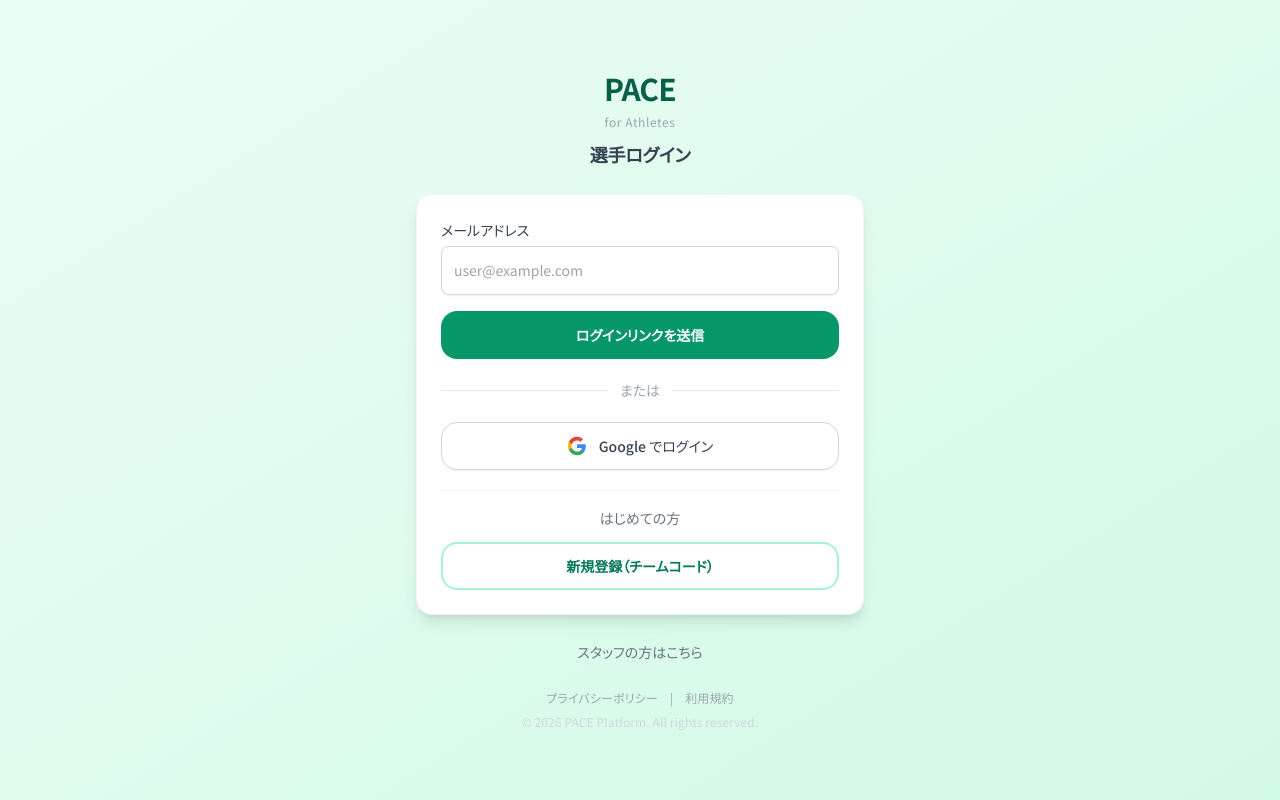
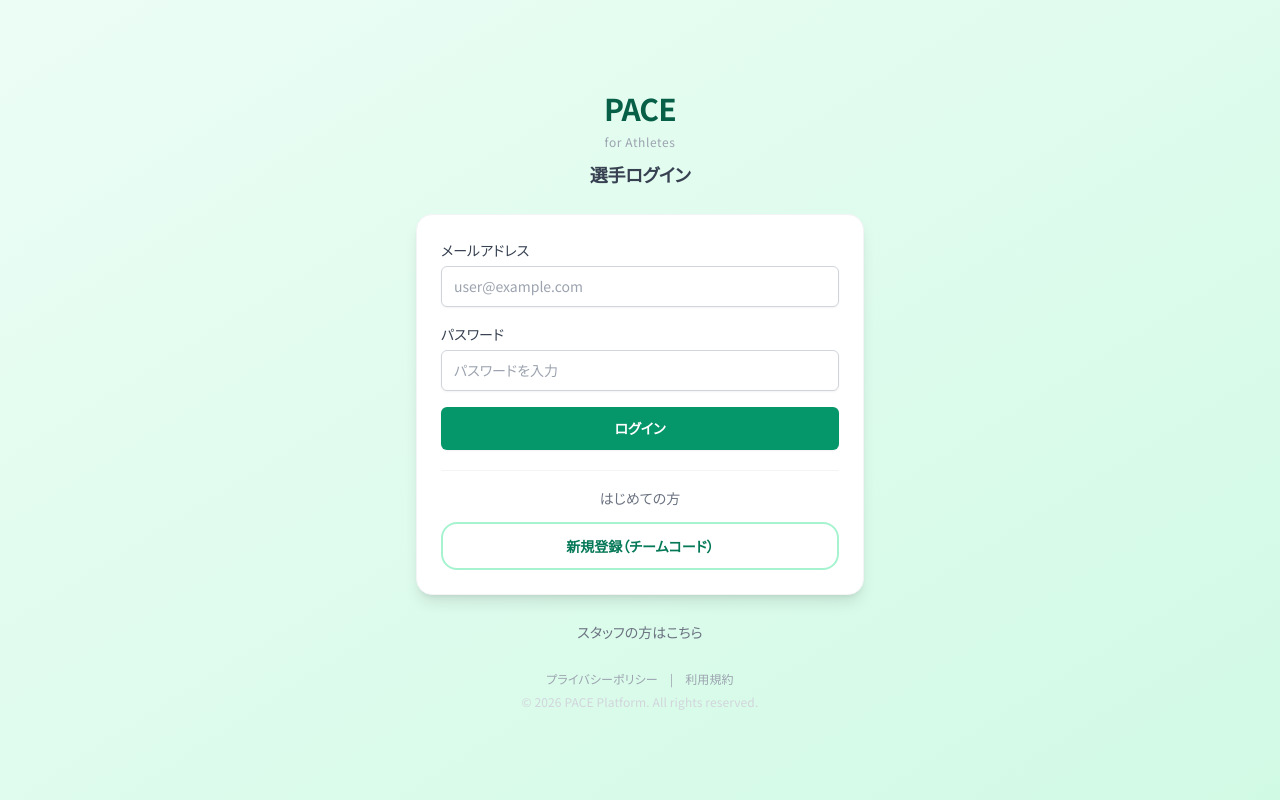
Before and after one commit to meta-masashi/pace-platform, a Next.js app in the folder pace-platform/: page /auth/athlete-login in a window 1280 px wide. Built offline with nearby package versions, Linux system fonts and the light colour scheme.

Commit message:
feat(auth): 選手ログインをメール+パスワード方式に変更

```diff
--- a/pace-platform/app/auth/athlete-login/page.tsx
+++ b/pace-platform/app/auth/athlete-login/page.tsx
@@ -1,32 +1,63 @@
 'use client';
 
-import { useSearchParams } from 'next/navigation';
-import { Suspense } from 'react';
+import { useState, Suspense } from 'react';
+import { useRouter, useSearchParams } from 'next/navigation';
 import Link from 'next/link';
 import { AuthCard } from '@/components/auth/auth-card';
-import { MagicLinkForm } from '@/components/auth/magic-link-form';
-import { OAuthButtons } from '@/components/auth/oauth-buttons';
 import { RoleMismatchBanner } from '@/components/auth/role-mismatch-banner';
-import {
-  signInWithMagicLink,
-  signInWithGoogle,
-} from '@/lib/supabase/auth-helpers';
 
 // ---------------------------------------------------------------------------
-// 選手ログインページ（モバイルPWA向け）
+// 選手ログインページ（モバイルPWA向け・メール+パスワード）
 // ---------------------------------------------------------------------------
 
 function AthleteLoginContent() {
+  const router = useRouter();
   const searchParams = useSearchParams();
   const showStaffBanner = searchParams.get('from') === 'staff';
   const errorParam = searchParams.get('error');
 
-  async function handleMagicLink(email: string) {
-    return signInWithMagicLink(email, 'athlete');
-  }
+  const [email, setEmail] = useState('');
+  const [password, setPassword] = useState('');
+  const [error, setError] = useState<string | null>(
+    errorParam ? decodeURIComponent(errorParam) : null,
+  );
+  const [loading, setLoading] = useState(false);
+  const [remainingAttempts, setRemainingAttempts] = useState<number | null>(null);
+  const [locked, setLocked] = useState<{ remainingMinutes?: number } | null>(null);
 
-  async function handleGoogle() {
-    await signInWithGoogle('athlete');
+  async function handleSubmit(e: React.FormEvent) {
+    e.preventDefault();
+    setError(null);
+    setRemainingAttempts(null);
+    setLocked(null);
+    setLoading(true);
+
+    try {
+      const res = await fetch('/api/auth/login', {
+        method: 'POST',
+        headers: { 'Content-Type': 'application/json' },
+        body: JSON.stringify({ email, password }),
+      });
+      const data = await res.json();
+
+      if (!res.ok) {
+        setError(data.error ?? '認証エラーが発生しました。');
+        if (data.locked) {
+          setLocked({ remainingMinutes: data.remainingMinutes });
+        } else if (data.remainingAttempts !== undefined) {
+          setRemainingAttempts(data.remainingAttempts);
+        }
+        return;
+      }
+
+      router.push(data.redirectTo ?? '/home');
+      router.refresh();
+    } catch (err) {
+      const msg = err instanceof Error ? err.message : String(err);
+      setError(`ログインエラー: ${msg}`);
+    } finally {
+      setLoading(false);
+    }
   }
 
   return (
@@ -55,32 +86,79 @@
           />
         )}
 
-        {/* URLパラメータエラー */}
-        {errorParam && (
-          <div className="rounded-md border border-red-200 bg-red-50 p-3 text-sm text-red-700">
-            {decodeURIComponent(errorParam)}
+        {/* メール + パスワードフォーム */}
+        <form onSubmit={handleSubmit} className="space-y-4">
+          <div>
+            <label
+              htmlFor="athlete-email"
+              className="block text-sm font-medium text-gray-700"
+            >
+              メールアドレス
+            </label>
+            <input
+              id="athlete-email"
+              name="email"
+              type="email"
+              autoComplete="email"
+              required
+              value={email}
+              onChange={(e) => setEmail(e.target.value)}
+              className="mt-1 block w-full rounded-md border border-gray-300 bg-white px-3 py-2 text-sm shadow-sm placeholder:text-gray-400 focus:border-emerald-500 focus:outline-none focus:ring-1 focus:ring-emerald-500"
+              placeholder="user@example.com"
+            />
           </div>
-        )}
 
-        {/* Magic Link フォーム（推奨） */}
-        <MagicLinkForm
-          variant="default"
-          onSubmit={handleMagicLink}
-          buttonLabel="ログインリンクを送信"
-        />
+          <div>
+            <label
+              htmlFor="athlete-password"
+              className="block text-sm font-medium text-gray-700"
+            >
+              パスワード
+            </label>
+            <input
+              id="athlete-password"
+              name="password"
+              type="password"
+              autoComplete="current-password"
+              required
+              value={password}
+              onChange={(e) => setPassword(e.target.value)}
+              className="mt-1 block w-full rounded-md border border-gray-300 bg-white px-3 py-2 text-sm shadow-sm placeholder:text-gray-400 focus:border-emerald-500 focus:outline-none focus:ring-1 focus:ring-emerald-500"
+              placeholder="パスワードを入力"
+            />
+          </div>
 
-        {/* 区切り線 */}
-        <div className="relative">
-          <div className="absolute inset-0 flex items-center">
-            <div className="w-full border-t border-gray-200" />
-          </div>
-          <div className="relative flex justify-center text-sm">
-            <span className="bg-white px-3 text-gray-400">または</span>
-          </div>
-        </div>
+          {/* アカウントロック警告 */}
+          {locked && (
+            <div className="rounded-md border border-red-300 bg-red-50 p-3 text-sm text-red-700">
+              アカウントが一時的にロックされています。
+              {locked.remainingMinutes && ` 約${locked.remainingMinutes}分後に再度お試しください。`}
+            </div>
+          )}
 
-        {/* Google OAuth */}
-        <OAuthButtons variant="default" onGoogleLogin={handleGoogle} />
+          {/* 通常エラー */}
+          {error && !locked && (
+            <div className="rounded-md border border-red-200 bg-red-50 p-3 text-sm text-red-700">
+              {error}
+            </div>
+          )}
+
+          {/* 残り試行回数 */}
+          {remainingAttempts !== null && remainingAttempts <= 3 && !locked && (
+            <div className="rounded-md border border-amber-200 bg-amber-50 p-3 text-xs text-amber-700">
+              残り試行回数: <span className="font-bold">{remainingAttempts}回</span>
+              {remainingAttempts <= 1 && '（次回失敗でアカウントがロックされます）'}
+            </div>
+          )}
+
+          <button
+            type="submit"
+            disabled={loading || locked !== null}
+            className="w-full rounded-md bg-emerald-600 px-4 py-2.5 text-sm font-semibold text-white shadow-sm transition-colors hover:bg-emerald-700 focus:outline-none focus:ring-2 focus:ring-emerald-500 focus:ring-offset-2 disabled:cursor-not-allowed disabled:opacity-50"
+          >
+            {loading ? 'ログイン中...' : locked ? 'アカウントロック中' : 'ログイン'}
+          </button>
+        </form>
 
         {/* 新規登録セクション */}
         <div className="border-t border-gray-100 pt-4">
```
